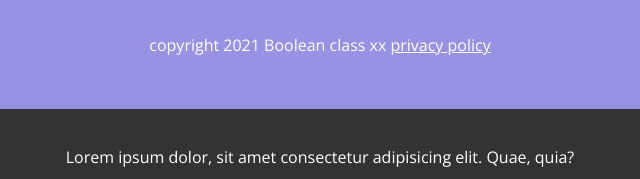
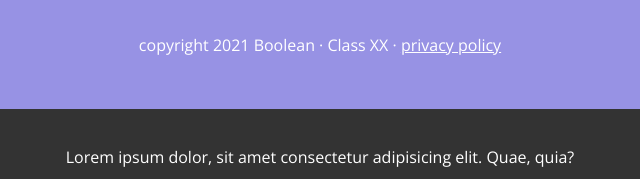
Before and after one commit to aalexebr/htmlcss-responsive-layout, a plain HTML site: page index.html in a window 1280 px wide. Shown: the part 4183-4362 px from the top of the page, 320-960 px from the left. Drawn offline with nearby package versions, Linux system fonts and the light colour scheme.

Commit message:
complete

```diff
--- a/index.html
+++ b/index.html
@@ -376,7 +376,9 @@
                 </a>
                 <span>
                     copyright 2021 Boolean
-                    class xx
+                    &centerdot;
+                    Class XX
+                    &centerdot;
                     <a href="#">
                         privacy policy
                     </a>
```
